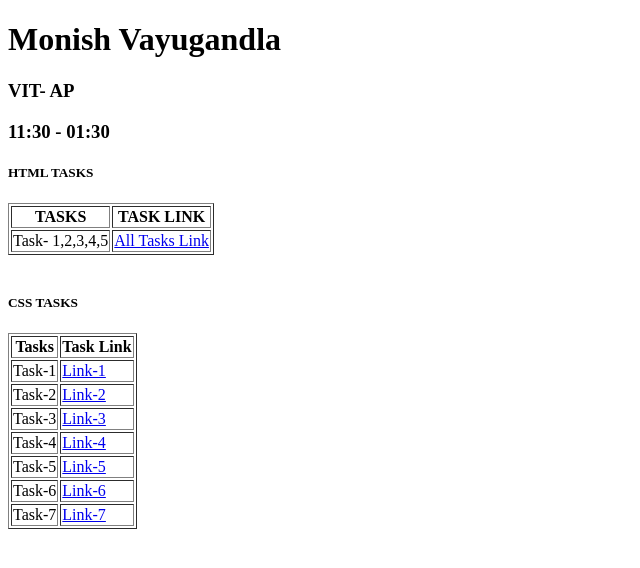
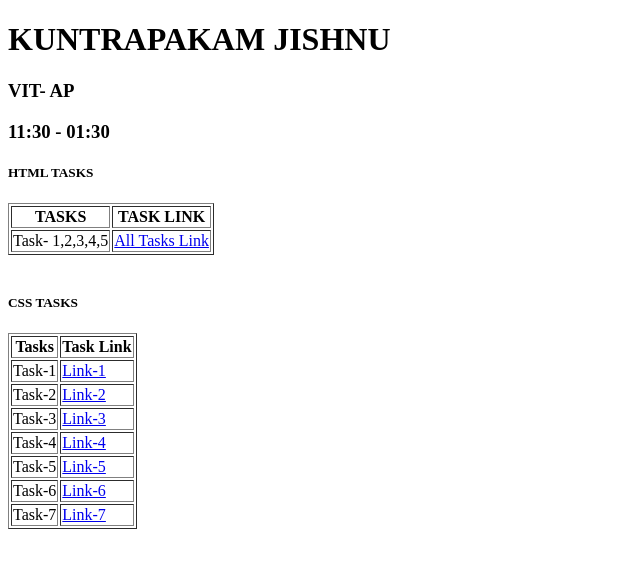
Before and after one commit to KuntrapakamJishnu/Full-stack, a plain HTML site: page index.html in a window 1280 px wide. Shown: the whole page, without its empty margins (0-640 px from the left). Drawn offline with Linux system fonts and the light colour scheme.

Commit message:
Update index.html

```diff
--- a/index.html
+++ b/index.html
@@ -6,7 +6,7 @@
     <title>Document</title>
 </head>
 <body>
-    <h1> Monish Vayugandla </h1>
+    <h1> KUNTRAPAKAM JISHNU </h1>
     <h3>VIT- AP</h3>
     <h3>11:30 - 01:30</h3>
 
```
